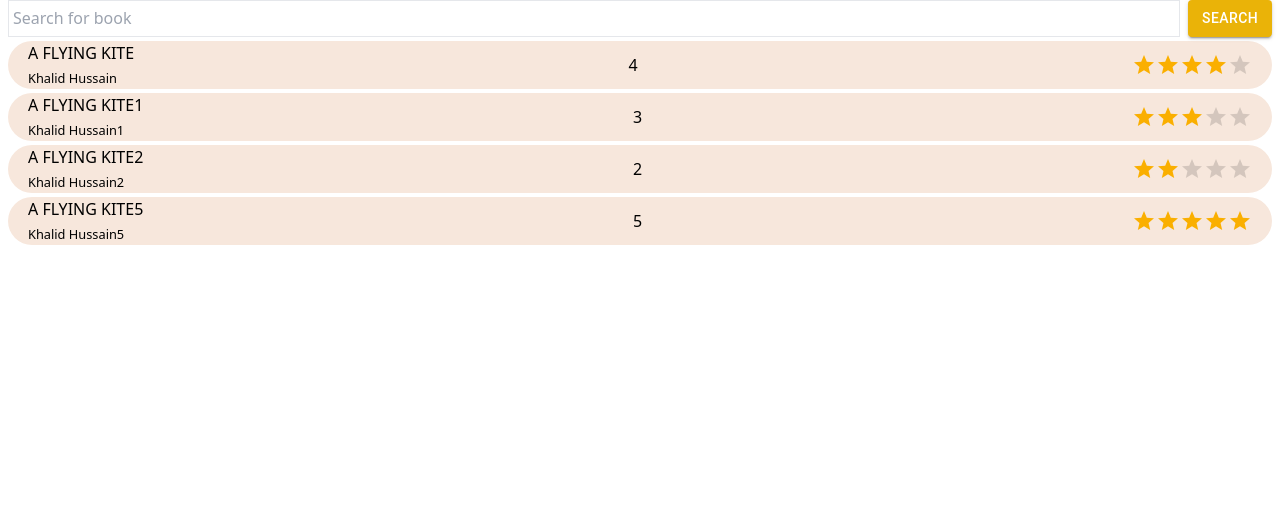
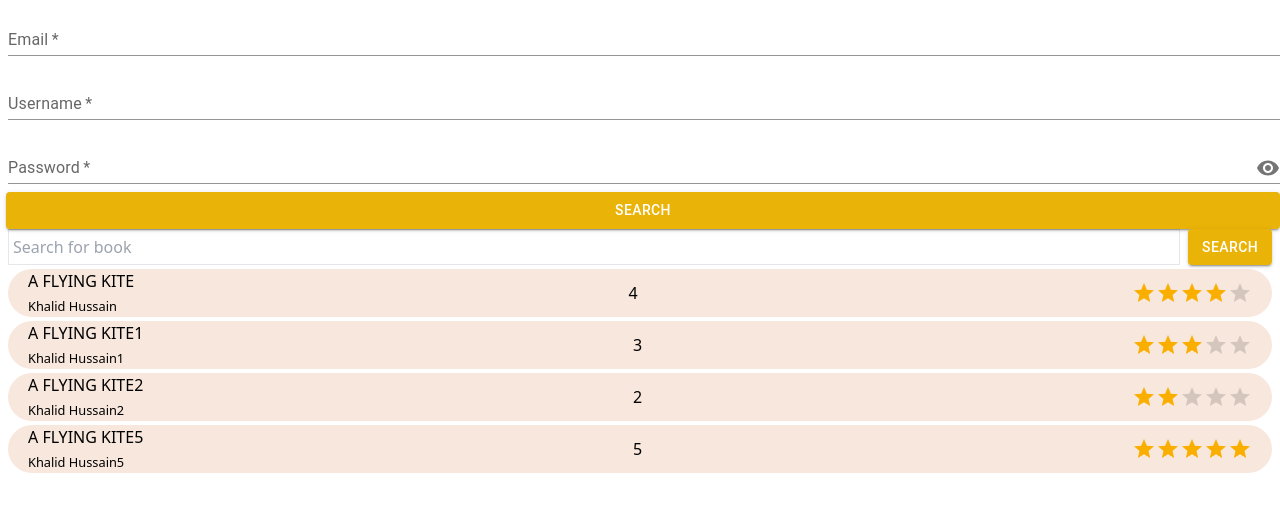
Before and after one commit to FahadAbdulQayyum/book-review-platform, a React (Vite) app: page / in a window 1280 px wide. Shown: the top 512 px of the page. Built offline with nearby package versions, Linux system fonts and the light colour scheme.

Commit message:
Tried some customButton

```diff
--- /dev/null
+++ b/src/components/button.tsx
@@ -0,0 +1,44 @@
+import React from 'react'
+import Box from '@mui/material/Box';
+import Button from '@mui/material/Button';
+
+interface FormProps {
+    btnName: string;
+    onClickFunc: () => void;
+}
+
+const CustomButton: React.FC<FormProps> = ({ btnName, onClickFunc }) => {
+    return (
+        <div className='ml-1.5'>
+            <Box
+                component="form"
+                sx={{
+                    '& .MuiTextField-root': {
+                        m: 1,
+                        width: { xs: '100%', sm: '100%' }
+                    }
+                }}
+                noValidate
+                autoComplete="off"
+            >
+                <Button
+                    variant="contained"
+                    sx={{
+                        backgroundColor: '#EAB308',
+                        '&:hover': {
+                            backgroundColor: '#EAB30899',
+                        },
+                    }}
+                    className='w-full bg-yellow-500'
+                    // onClick={handleSignUp}
+                    onClick={onClickFunc}
+                >
+                    {btnName}
+                </Button>
+                {/* <small>{!isNew ? 'Not registered yet?' : 'Already registered?'} <a href={isNew ? '/login' : '/signup'}>{isNew ? 'Login' : 'Signup'}</a></small> */}
+            </Box >
+        </div >
+    )
+}
+
+export default CustomButton
--- /dev/null
+++ b/src/components/input.tsx
@@ -0,0 +1,122 @@
+import React, { ChangeEvent, useState } from 'react';
+import Box from '@mui/material/Box';
+import TextField from '@mui/material/TextField';
+import InputAdornment from '@mui/material/InputAdornment';
+import IconButton from '@mui/material/IconButton';
+import Visibility from '@mui/icons-material/Visibility';
+import VisibilityOff from '@mui/icons-material/VisibilityOff';
+
+
+interface FormProps {
+    inputFor: string;
+}
+
+
+const Input: React.FC<FormProps> = ({ inputFor }) => {
+    const [showPassword, setShowPassword] = useState(false);
+    const [email, setEmail] = useState("");
+    const [username, setUsername] = useState("");
+    const [password, setPassword] = useState("");
+
+
+    // Initialize error states
+    const [usernameError, setUsernameError] = useState("");
+    const [emailError, setEmailError] = useState("");
+    const [passwordError, setPasswordError] = useState("");
+
+    const emailRegex = /^[\w-]+(\.[\w-]+)*@([\w-]+\.)+[a-zA-Z]{2,7}$/;
+
+    const handleClickShowPassword = () => {
+        setShowPassword((showPassword) => !showPassword);
+    };
+
+    const onChangeEmail = (e: ChangeEvent<HTMLInputElement>) => {
+        setEmail(e.target.value);
+        if (emailRegex.test(e.target.value)) {
+            setEmailError("");
+        } else {
+            setEmailError("Please enter a valid email.");
+        }
+    };
+
+    const onChangePassword = (e: ChangeEvent<HTMLInputElement>) => {
+        setPassword(e.target.value);
+        if (e.target.value.length >= 6) {
+            setPasswordError("")
+        } else {
+            setPasswordError("Password should have more than 5 characters.");
+        }
+    };
+
+    const onChangeUsername = (e: ChangeEvent<HTMLInputElement>) => {
+        setUsername(e.target.value);
+        if (e.target.value.length >= 6) {
+            setUsernameError("")
+        } else {
+            setUsernameError("Username should have more than 5 characters.");
+        }
+    };
+
+    return (
+        <div>
+            <Box
+                component="form"
+                sx={{
+                    '& .MuiTextField-root': {
+                        m: 1,
+                        width: { xs: '100%', sm: '100%' }
+                    }
+                }}
+                // noValidate
+                autoComplete="off"
+            >
+                {inputFor === 'password' ? <TextField
+                    error={passwordError !== ""}
+                    helperText={passwordError}
+                    id="password-field"
+                    label="Password"
+                    value={password}
+                    onChange={onChangePassword}
+                    variant="standard"
+                    type={showPassword ? "text" : "password"}
+                    InputProps={{
+                        endAdornment:
+                            <InputAdornment position="end"
+                            // className='flex'
+                            >
+                                <IconButton
+                                    aria-label="toggle password visibility"
+                                    onClick={handleClickShowPassword}
+                                // className='flex justify-start items-start'
+                                >
+                                    {showPassword ? <VisibilityOff /> : <Visibility />}
+                                </IconButton>
+                            </InputAdornment>
+                    }}
+                    required
+                /> : inputFor === 'email' ?
+                    <TextField
+                        error={emailError !== ""}
+                        helperText={emailError}
+                        id="email-field"
+                        label="Email"
+                        value={email}
+                        onChange={onChangeEmail}
+                        variant="standard"
+                        required
+                    /> : <TextField
+                        error={usernameError !== ""}
+                        helperText={usernameError}
+                        id="username-field"
+                        label="Username"
+                        value={username}
+                        onChange={onChangeUsername}
+                        variant="standard"
+                        required
+                    />}
+            </Box>
+        </div>
+    )
+}
+
+export default Input
--- a/src/routes/root.tsx
+++ b/src/routes/root.tsx
@@ -1,9 +1,18 @@
 import App from "../App";
+import CustomButton from "../components/button";
 import Home from "../components/home";
+import Input from "../components/input";
 
 export default function Root() {
+    const onClickFunc = () => {
+        console.log('************')
+    }
     return (
         <>
+            <Input inputFor={'email'} />
+            <Input inputFor={'username'} />
+            <Input inputFor={'password'} />
+            <CustomButton btnName={'Search'} onClickFunc={onClickFunc} />
             <Home />
         </>
     );
```
